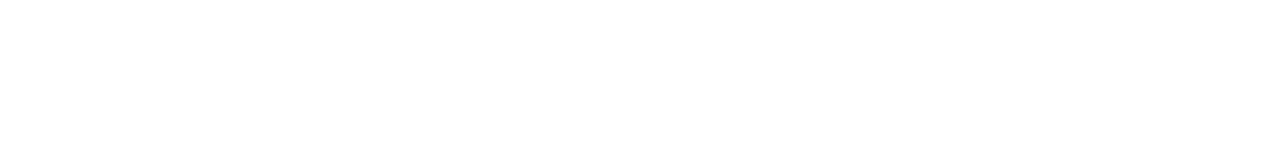
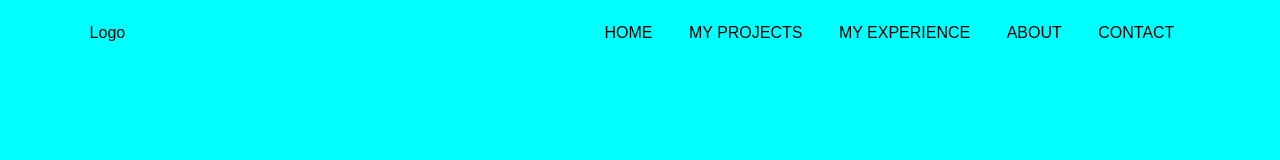
Before and after one commit to rai0713/my_portfolio, a plain HTML site: page index.html in a window 1280 px wide. Drawn offline with Linux system fonts and the light colour scheme.

Commit message:
first commit

```diff
--- a/index.html
+++ b/index.html
@@ -3,9 +3,27 @@
 <head>
     <meta charset="UTF-8">
     <meta name="viewport" content="width=device-width, initial-scale=1.0">
+    <link rel="stylesheet" href="style.css">
     <title>Kriscyrus Portfolio</title>
 </head>
 <body>
+    <div class="main-container">
+        <div class="header">
 
+            <div class="logo">
+                Logo
+            </div>
+
+                <div class="nav-list">
+                    <ul>
+                        <li><a href="#">HOME</a></li>
+                        <li><a href="#">MY PROJECTS</a></li>
+                        <li><a href="#">MY EXPERIENCE</a></li>
+                        <li><a href="#">ABOUT</a></li>
+                        <li><a href="#">CONTACT</a></li>
+                    </ul>
+                </div>
+        </div>
+    </div>
 </body>
 </html>
--- /dev/null
+++ b/style.css
@@ -0,0 +1,54 @@
+*, *::before, *::after{
+    margin: 0;
+    padding: 0;
+    box-sizing: border-box;
+}
+
+.main-container{
+    height: 100vh;
+    width: 100%;
+    background-color: aqua;
+    background-position: center;
+    background-size: cover;
+    position: relative;
+    font-family: sans-serif;
+    overflow: hidden;
+}
+
+.header{
+    width: 86%;
+    display: flex;
+    margin: auto;
+    align-items: center;
+    justify-content: space-between;
+    /* border-width: 1px;
+    border-color: black;
+    border-style: solid; */
+    padding-top: 10px;
+    margin-top: 4px;
+}
+
+/* .header .logo{
+    margin-left: -2%;
+} */
+
+/* .header ul{
+    margin-top: -4%;
+} */
+
+.nav-list ul li{
+    list-style: none;
+    display: inline-block;
+    padding: 10px 16px;
+}
+
+.nav-list ul li{
+    list-style: none;
+    display: inline-block;
+    padding: 10px 16px;
+}
+
+.nav-list ul li a{
+    color: black;
+    text-decoration: none;
+}
```
